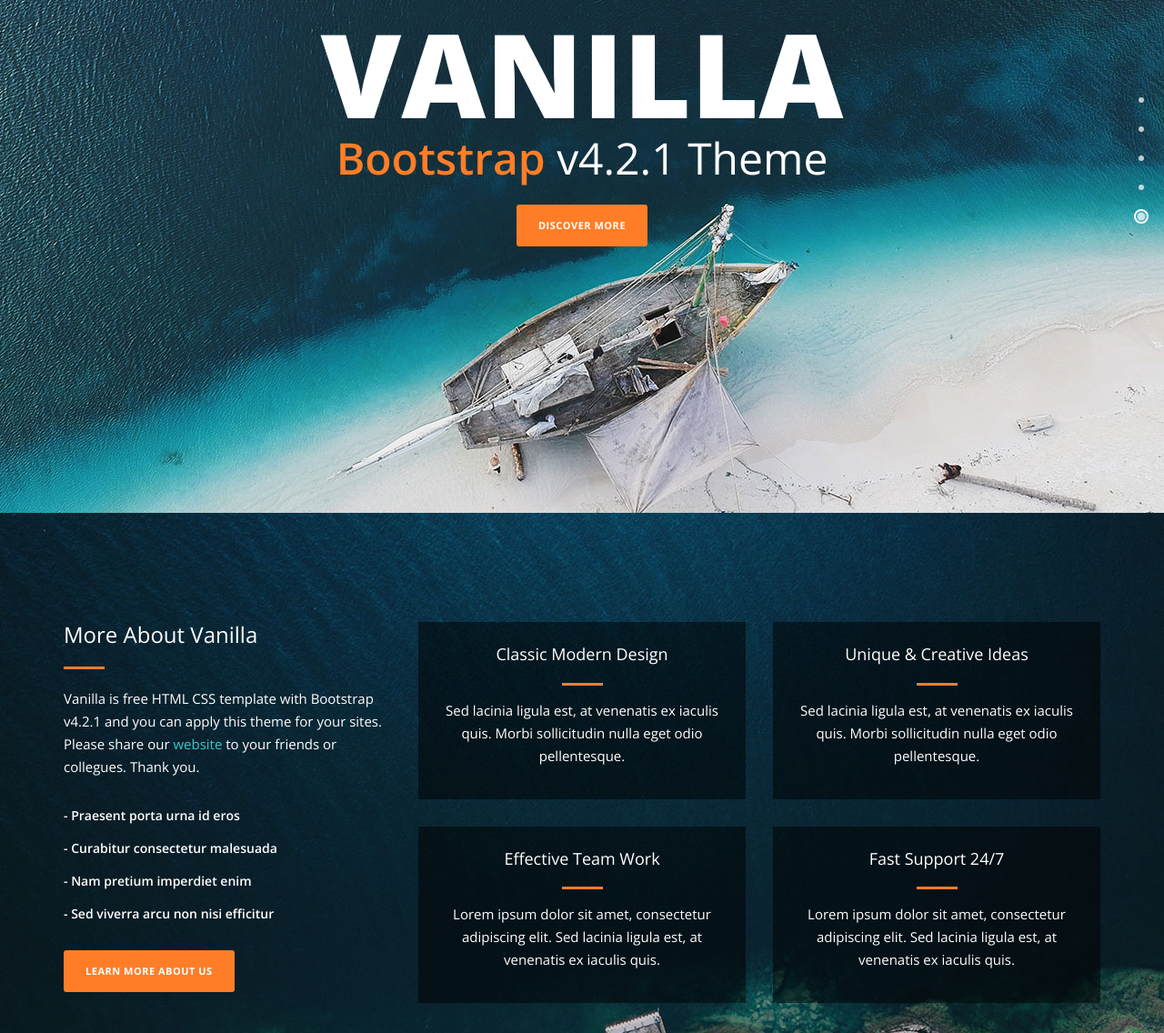
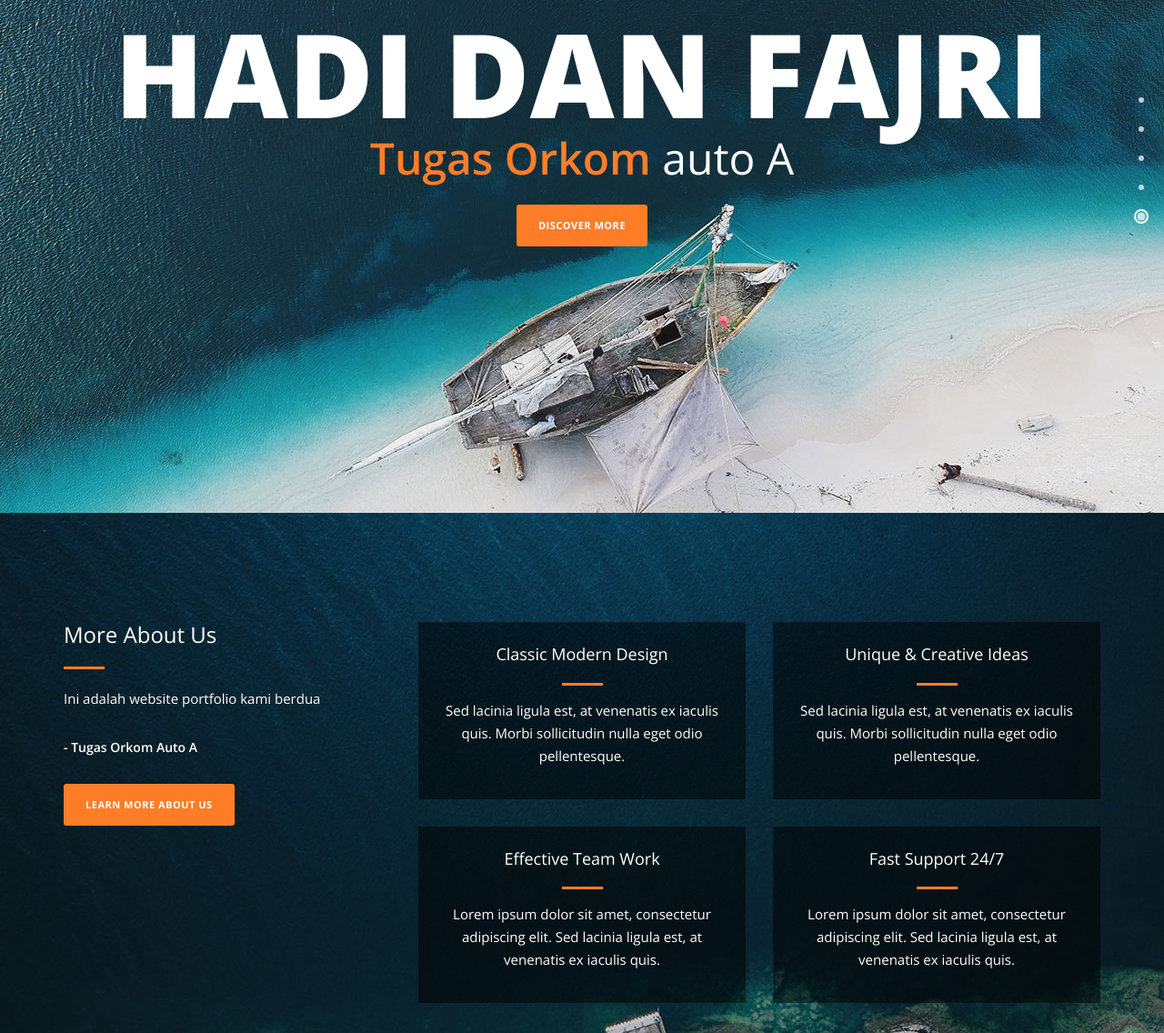
Before and after one commit to xyrenzz/web-porto, a plain HTML site: page index.html in a window 1280 px wide. Shown: the part 236-1372 px from the top of the page at 91% size. Drawn offline with nearby package versions, Linux system fonts and the light colour scheme.

Commit message:
Update index.html

```diff
--- a/index.html
+++ b/index.html
@@ -3,7 +3,7 @@
     <head>
         <meta charset="utf-8">
         <meta http-equiv="X-UA-Compatible" content="IE=edge,chrome=1">
-        <title>Vanilla Bootstrap v4.2.1 Theme</title>
+        <title>Hadi dan Fajri</title>
         <meta name="description" content="">
         <meta name="viewport" content="width=device-width, initial-scale=1">
         <link rel="apple-touch-icon" href="apple-touch-icon.png">
@@ -19,15 +19,15 @@
         <script src="js/vendor/modernizr-2.8.3-respond-1.4.2.min.js"></script>
     </head>
 <!--
-Vanilla Template
-https://templatemo.com/tm-526-vanilla
+Hadi dan Fajri
+Tugas orkom auto A
 -->
 <body>
 
     <div class="fixed-side-navbar">
         <ul class="nav flex-column">
             <li class="nav-item"><a class="nav-link" href="#home"><span>Intro</span></a></li>
-            <li class="nav-item"><a class="nav-link" href="#services"><span>Services</span></a></li>
+            <li class="nav-item"><a class="nav-link" href="#services"><span>About us</span></a></li>
             <li class="nav-item"><a class="nav-link" href="#portfolio"><span>Portfolio</span></a></li>
             <li class="nav-item"><a class="nav-link" href="#our-story"><span>Our Story</span></a></li>
             <li class="nav-item"><a class="nav-link" href="#contact-us"><span>Contact Us</span></a></li>
@@ -37,8 +37,8 @@ https://templatemo.com/tm-526-vanilla
     <div class="parallax-content baner-content" id="home">
         <div class="container">
             <div class="first-content">
-                <h1>Vanilla</h1>
-                <span><em>Bootstrap</em> v4.2.1 Theme</span>
+                <h1>Hadi dan Fajri</h1>
+                <span><em>Tugas Orkom</em> auto A</span>
                 <div class="primary-button">
                     <a href="#services">Discover More</a>
                 </div>
@@ -52,15 +52,12 @@ https://templatemo.com/tm-526-vanilla
             <div class="row">
                 <div class="col-md-4">
                     <div class="left-text">
-                        <h4>More About Vanilla</h4>
+                        <h4>More About Us</h4>
                         <div class="line-dec"></div>
-                        <p>Vanilla is free HTML CSS template with Bootstrap v4.2.1 and you can apply this theme for your sites.
-                        Please share our <a rel="nofollow" href="https://templatemo.com">website</a> to your friends or collegues. Thank you.</p>
+                        <p>Ini adalah website portfolio kami berdua</p>
                         <ul>
-                            <li>-  Praesent porta urna id eros</li>
-                            <li>-  Curabitur consectetur malesuada</li>
-                            <li>-  Nam pretium imperdiet enim</li>
-                            <li>-  Sed viverra arcu non nisi efficitur</li>
+                            <li>-  Tugas Orkom Auto A</li>
+
                         </ul>
                         <div class="primary-button">
                             <a href="#portfolio">Learn More About Us</a>
```
